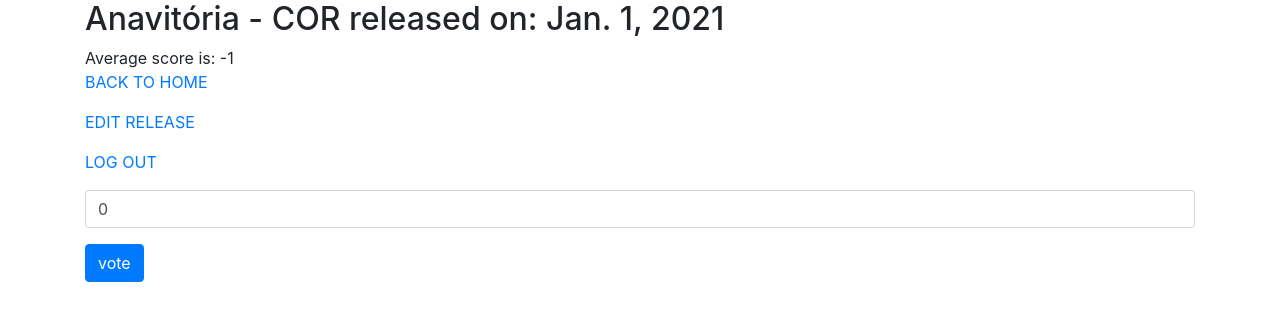
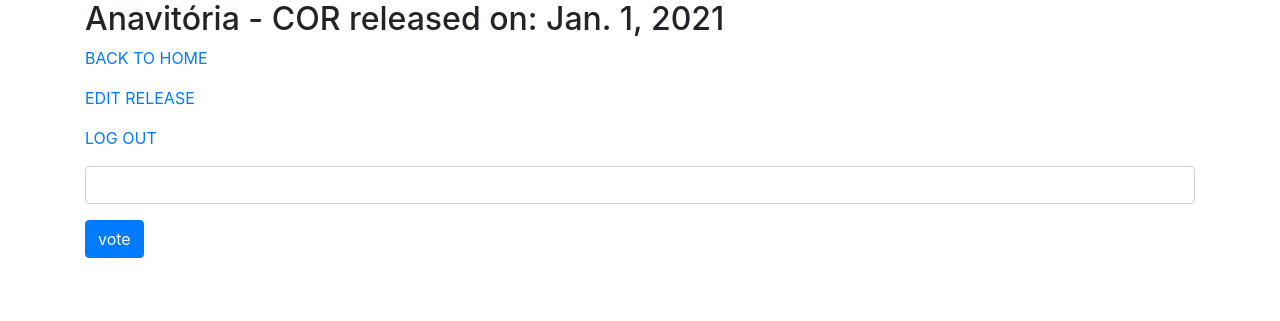
Before and after one commit to LakeSuburbia/ReleasesWebsite, a Django app: page /releases/12 in a window 1280 px wide. Shown: the top 321 px of the page. Run offline with Django 3.2, Linux system fonts and the light colour scheme; a user stored in the database is signed in; data comes from the database, SQL or seed files in the repository; both versions use the stored data as it was after the commit; some libraries are stand-ins or nearby versions.

Commit message:
theAverageOnlyShowsWhenNeeded

```diff
--- a/Releases/releases/ReleasesApp/templates/releases/release.html
+++ b/Releases/releases/ReleasesApp/templates/releases/release.html
@@ -3,7 +3,9 @@
 {% block body %}
 
     <h2> {{ artist }} - {{ title }} released on: {{release_date}}</h2>
+    {% if averagescore >= 0 %}
     Average score is: {{averagescore}}
+    {% endif %}
 
     <p><a href="{% url 'index' %}">BACK TO HOME</a> </p>
     <p><a href="{% url 'edit_release' id %}">EDIT RELEASE</a> </p>
--- a/Releases/releases/ReleasesApp/views.py
+++ b/Releases/releases/ReleasesApp/views.py
@@ -221,4 +221,7 @@ def getCurrentScore(user, release):
     if ReleaseScore.objects.filter(user = user).filter(release = release).exists():
         return ReleaseScore.objects.filter(user = user).get(release = release).score
     else:
-        return 0
+        return ""
+
+
+#ef deleteVote(user, release):
```
Also changed, not shown: Releases/releases/db.sqlite3.
